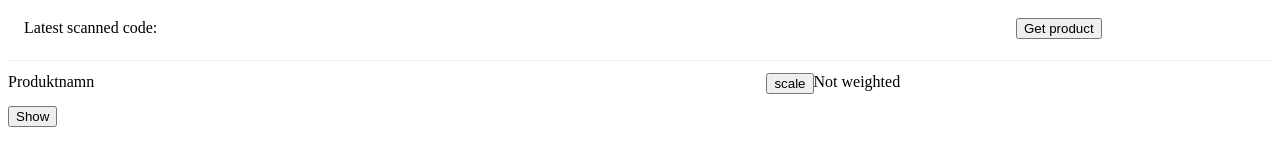
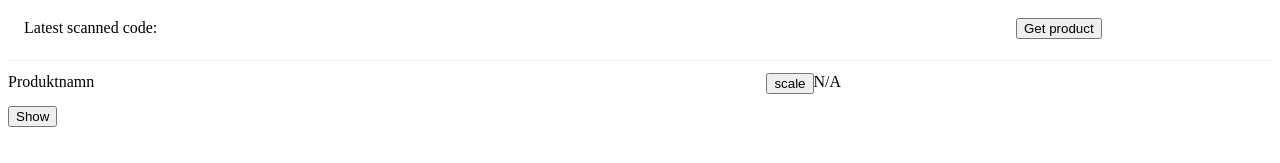
Before and after one commit to juliusedqvist/fridge_project, a Nuxt app in the folder frontend/: page / in a window 1280 px wide. Shown: the top 163 px of the page. Built offline with nearby package versions, Linux system fonts and the light colour scheme.

Commit message:
fast-build

```diff
--- a/frontend/pages/scanner.vue
+++ b/frontend/pages/scanner.vue
@@ -34,7 +34,7 @@ const logs = ref('');
 const show = ref(false);
 const latestCode = ref('');
 const product = ref('Produktnamn');
-const weight = ref('Not weighted');
+const weight = ref('N/A');
 
 async function getWeight() {
   try {
```
